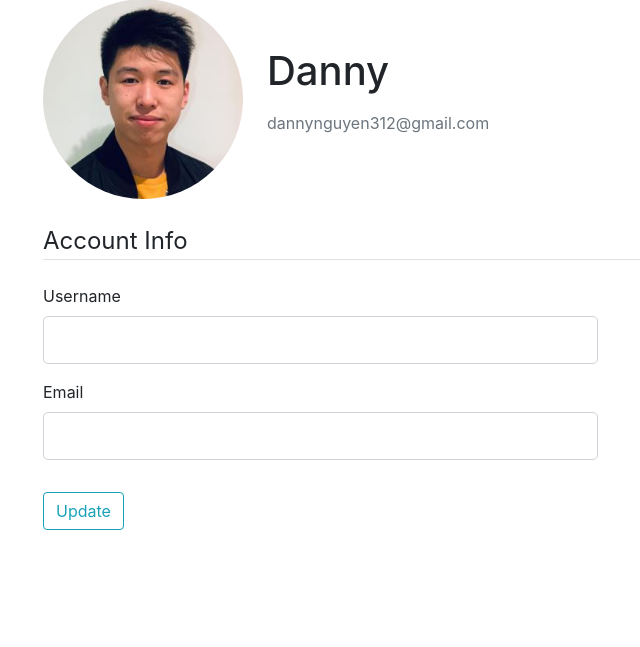
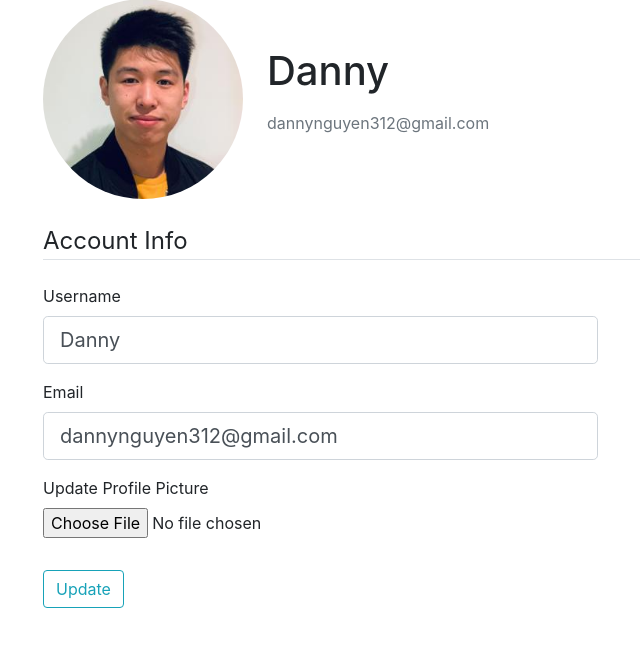
Before and after one commit to Ngu0210/LoginSystem, a Flask app: page /account in a window 1280 px wide. Shown: the part 105-752 px from the top of the page, without its empty margins (42-682 px from the left). Run offline with Flask 2, Linux system fonts and the light colour scheme; a user stored in the database is signed in; some libraries are stand-ins or nearby versions.

Commit message:
Added update profile picture function

```diff
--- a/loginsystem/forms.py
+++ b/loginsystem/forms.py
@@ -1,4 +1,5 @@
 from flask_wtf import FlaskForm
+from flask_wtf.file import FileField, FileAllowed
 from flask_login import current_user
 from wtforms import StringField, PasswordField, SubmitField, BooleanField
 from wtforms.validators import DataRequired, Length, Email, EqualTo, ValidationError
@@ -30,6 +31,7 @@ class LoginForm(FlaskForm):
 class UpdateForm(FlaskForm):
     username = StringField('Username', [DataRequired(), Length(min=2, max=20)])
     email = StringField('Email', [DataRequired(), Email()])
+    profile = FileField('Update Profile Picture', validators=[FileAllowed(['jpg', 'png'])])
     submit = SubmitField('Update')
 
     def validate_username(self, username):
--- a/loginsystem/routes.py
+++ b/loginsystem/routes.py
@@ -1,19 +1,36 @@
+import os, secrets
+from PIL import Image
 from flask import render_template, url_for, flash, redirect, request
 from loginsystem import app, db, bcrypt
 from loginsystem.forms import RegistrationForm, LoginForm, UpdateForm
 from loginsystem.models import User
 from flask_login import login_user, logout_user, current_user, login_required
 
+def save_picture(form_picture):
+    random_hex = secrets.token_hex(8)
+    _, f_ext = os.path.splitext(form_picture.filename)
+    picture_fn = random_hex + f_ext
+    picture_path = os.path.join(app.root_path, 'static\profile_pics', picture_fn)
+
+    output_size = (256, 256)
+    i = Image.open(form_picture)
+    i.thumbnail(output_size)
+
+    i.save(picture_path)
+
+    return picture_fn
+
 @app.route('/')
 @app.route('/home')
 def home():
-    return render_template('index.html', title = 'Home')
+    return render_template('index.html', title='Home')
 
 @app.route('/about')
 def about():
-    return render_template('about.html', title = 'About')
+    return render_template('about.html', title='About')
 
-@app.route('/login', methods = ['GET', 'POST'])
+
+@app.route('/login', methods=['GET', 'POST'])
 def login():
     if current_user.is_authenticated:
         return redirect(url_for('home'))
@@ -26,9 +43,9 @@ def login():
             return redirect(next_page) if next_page else redirect(url_for('home'))
         else:
             flash('Login Unsuccessful. Please check email and password', 'danger')
-    return render_template('login.html', title = 'Login', form = form)
+    return render_template('login.html', title='Login', form=form)
 
-@app.route('/register', methods = ['GET', 'POST'])
+@app.route('/register', methods=['GET', 'POST'])
 def register():
     if current_user.is_authenticated:
         return redirect(url_for('home'))
@@ -40,20 +57,26 @@ def register():
         db.session.commit()
         flash('Your account has been created!', 'success')
         return redirect(url_for('login'))
-    return render_template('register.html', title = 'Register', form = form)
+    return render_template('register.html', title='Register', form=form)
 
-@app.route('/account', methods = ['GET', 'POST'])
+@app.route('/account', methods=['GET', 'POST'])
 @login_required
 def account():
     form = UpdateForm()
     if form.validate_on_submit():
+        if form.profile.data:
+            picture_file = save_picture(form.profile.data)
+            current_user.image_file = picture_file
         current_user.username = form.username.data
         current_user.email = form.email.data
         db.session.commit()
         flash('Your account has been updated!', 'success')
         return redirect(url_for('account'))
+    elif request.method == 'GET':
+        form.username.data = current_user.username
+        form.email.data = current_user.email
     image_file = url_for('static', filename='profile_pics/' + current_user.image_file)
-    return render_template('account.html', title = 'Account', image_file = image_file, form = form)
+    return render_template('account.html', title='Account', image_file=image_file, form=form)
 
 @app.route('/logout')
 def logout():
--- a/loginsystem/templates/account.html
+++ b/loginsystem/templates/account.html
@@ -11,7 +11,7 @@
     </div>
 
 
-    <form method="POST" action="">
+    <form method="POST" action="" enctype="multipart/form-data">
         {{ form.hidden_tag() }}
         <fieldset class="form-group">
             <legend class="border-bottom mb-4">Account Info</legend>
@@ -45,6 +45,15 @@
                     {% endif %}
                 </div>
             </div>
+            <div class="form-group">
+                {{ form.profile.label }}
+                {{ form.profile(class="form-control-file") }}
+                {% if form.profile.errors %}
+                    {% for error in form.profile.errors %}
+                        <span class="text-danger">{{ error }}</span>
+                    {% endfor %}
+                {% endif %}
+            </div>
         </fieldset>
         <div class="form-group">
             {{ form.submit(class="btn btn-outline-info") }}
```
Also changed, not shown: loginsystem/site.db, loginsystem/static/profile_pics/6900635c8a430bb0.jpg (added), run.py (line endings or trailing spaces), 2 other files.
